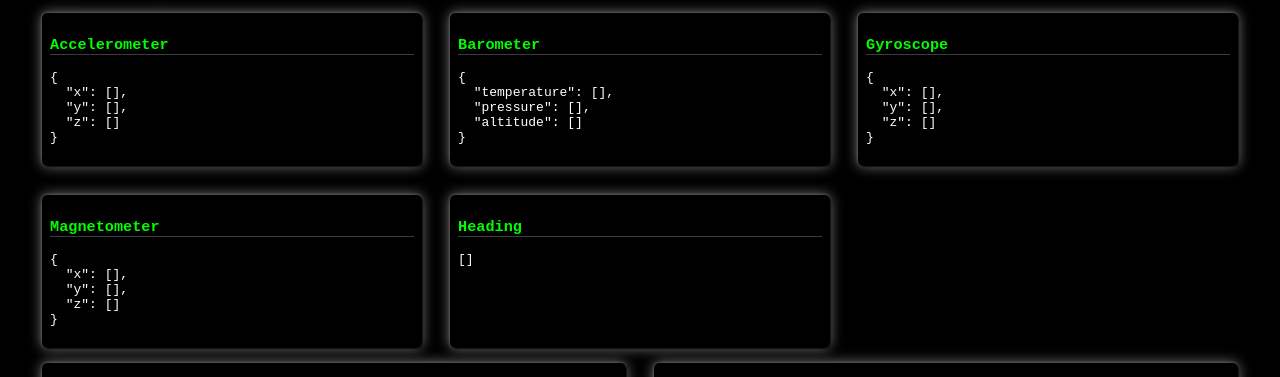
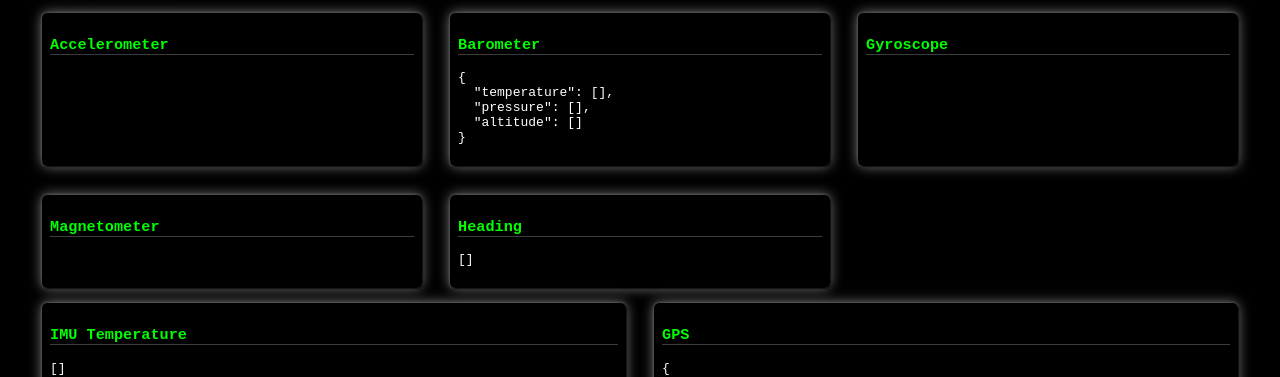
Before and after one commit to naterpotatoers/Custom-Telemetry-Interface, a React (Vite) app: page / in a window 1280 px wide. Shown: the part 1368-1745 px from the top of the page. Built offline with nearby package versions, Linux system fonts and the light colour scheme.

Commit message:
Simplified input JSON

```diff
--- a/src/mocks/ResponseMock.ts
+++ b/src/mocks/ResponseMock.ts
@@ -1,13 +1,15 @@
 export type ResponseMock = {
-  accel_x: number;
-  accel_y: number;
-  accel_z: number;
-  gyro_x: number;
-  gyro_y: number;
-  gyro_z: number;
-  magnetometer_x: number;
-  magnetometer_y: number;
-  magnetometer_z: number;
+  // accel_x: number;
+  // accel_y: number;
+  // accel_z: number;
+  // gyro_x: number;
+  // gyro_y: number;
+  // gyro_z: number;
+  // magnetometer_x: number;
+  // magnetometer_y: number;
+  // magnetometer_z: number;
+  roll: number;
+  pitch: number;
   heading: number;
   imu_temperature: number;
   barometer_temperature: number;
@@ -21,15 +23,17 @@ export type ResponseMock = {
 };
 
 export const MOCK_RESPONSE = {
-  accel_x: 0.0,
-  accel_y: 0.0,
-  accel_z: 0.0,
-  gyro_x: 0.0,
-  gyro_y: 0.0,
-  gyro_z: 0.0,
-  magnetometer_x: 0.0,
-  magnetometer_y: 0.0,
-  magnetometer_z: 0.0,
+  // accel_x: 0.0,
+  // accel_y: 0.0,
+  // accel_z: 0.0,
+  // gyro_x: 0.0,
+  // gyro_y: 0.0,
+  // gyro_z: 0.0,
+  // magnetometer_x: 0.0,
+  // magnetometer_y: 0.0,
+  // magnetometer_z: 0.0,
+  roll: 0.0,
+  pitch: 0.0,
   heading: 0.0,
   imu_temperature: 0.0,
   barometer_temperature: 0.0,
@@ -44,15 +48,17 @@ export const MOCK_RESPONSE = {
 
 export const MOCK_RESPONSE_ARRAY: ResponseMock[] = [
   {
-    accel_x: -0.00293,
-    accel_y: -0.002197,
-    accel_z: 1.015381,
-    gyro_x: 0.984192,
-    gyro_y: -0.312805,
-    gyro_z: 0.015259,
-    magnetometer_x: -3.863354,
-    magnetometer_y: 0.929701,
-    magnetometer_z: 5.573334,
+    // accel_x: -0.00293,
+    // accel_y: -0.002197,
+    // accel_z: 1.015381,
+    // gyro_x: 0.984192,
+    // gyro_y: -0.312805,
+    // gyro_z: 0.015259,
+    // magnetometer_x: -3.863354,
+    // magnetometer_y: 0.929701,
+    // magnetometer_z: 5.573334,
+    roll: 2.87601,
+    pitch: 12.44892,
     heading: 100.530731,
     imu_temperature: 26.319435,
     barometer_temperature: 22.8125,
@@ -65,15 +71,8 @@ export const MOCK_RESPONSE_ARRAY: ResponseMock[] = [
     gps_time: 0.0,
   },
   {
-    accel_x: -0.00293,
-    accel_y: -0.002197,
-    accel_z: 1.015381,
-    gyro_x: 0.984192,
-    gyro_y: -0.312805,
-    gyro_z: 0.015259,
-    magnetometer_x: -3.863354,
-    magnetometer_y: 0.929701,
-    magnetometer_z: 5.573334,
+    roll: 2.87601,
+    pitch: 12.44892,
     heading: 110.530731,
     imu_temperature: 26.319435,
     barometer_temperature: 22.8125,
@@ -86,15 +85,8 @@ export const MOCK_RESPONSE_ARRAY: ResponseMock[] = [
     gps_time: 0.0,
   },
   {
-    accel_x: -0.00293,
-    accel_y: -0.002197,
-    accel_z: 1.015381,
-    gyro_x: 0.984192,
-    gyro_y: -0.312805,
-    gyro_z: 0.015259,
-    magnetometer_x: -3.863354,
-    magnetometer_y: 0.929701,
-    magnetometer_z: 5.573334,
+    roll: 2.87601,
+    pitch: 12.44892,
     heading: 120.530731,
     imu_temperature: 26.319435,
     barometer_temperature: 22.8125,
@@ -107,15 +99,8 @@ export const MOCK_RESPONSE_ARRAY: ResponseMock[] = [
     gps_time: 12.0,
   },
   {
-    accel_x: -0.00293,
-    accel_y: -0.002197,
-    accel_z: 1.015381,
-    gyro_x: 0.984192,
-    gyro_y: -0.312805,
-    gyro_z: 0.015259,
-    magnetometer_x: -3.863354,
-    magnetometer_y: 0.929701,
-    magnetometer_z: 5.573334,
+    roll: 2.87601,
+    pitch: 12.44892,
     heading: 130.530731,
     imu_temperature: 26.319435,
     barometer_temperature: 22.8125,
@@ -128,15 +113,8 @@ export const MOCK_RESPONSE_ARRAY: ResponseMock[] = [
     gps_time: 15.0,
   },
   {
-    accel_x: -0.00293,
-    accel_y: -0.002197,
-    accel_z: 1.015381,
-    gyro_x: 0.984192,
-    gyro_y: -0.312805,
-    gyro_z: 0.015259,
-    magnetometer_x: -3.863354,
-    magnetometer_y: 0.929701,
-    magnetometer_z: 5.573334,
+    roll: 2.87601,
+    pitch: 12.44892,
     heading: 170.530731,
     imu_temperature: 26.319435,
     barometer_temperature: 22.8125,
@@ -149,15 +127,8 @@ export const MOCK_RESPONSE_ARRAY: ResponseMock[] = [
     gps_time: 16.0,
   },
   {
-    accel_x: -0.00293,
-    accel_y: -0.002197,
-    accel_z: 1.015381,
-    gyro_x: 0.984192,
-    gyro_y: -0.312805,
-    gyro_z: 0.015259,
-    magnetometer_x: -3.863354,
-    magnetometer_y: 0.929701,
-    magnetometer_z: 5.573334,
+    roll: 2.87601,
+    pitch: 12.44892,
     heading: 150.530731,
     imu_temperature: 26.319435,
     barometer_temperature: 22.8125,
--- a/src/pages/AstraeusInterface/AstraeusInterface.tsx
+++ b/src/pages/AstraeusInterface/AstraeusInterface.tsx
@@ -2,7 +2,7 @@ import { useRef, useState } from "react";
 import WifiButtons from "../InterfaceViewer/components/WifiButtons";
 import { HalfAngleGauge } from "./components/AngleGauges";
 import { MOCK_RESPONSE } from "../../mocks";
-import { getHistoryData, getPitch, getRoll, getYaw } from "./util";
+import { getHistoryData } from "./util";
 import { VerticalLinearGauge } from "./components/LinearGauges";
 import { ResponseMock } from "../../mocks/ResponseMock";
 import PrimaryFlightDisplay from "./components/PrimaryFlightDisplay";
@@ -15,21 +15,24 @@ export default function AstraeusInterface() {
   const [history, setHistory] = useState<ResponseMock[]>([]);
   const message = useRef<any>("");
 
-  const pitch = getPitch({
-    accel_x: status.accel_x,
-    accel_y: status.accel_y,
-    accel_z: status.accel_z,
-  });
+  const pitch = status.pitch;
+  // getPitch({
+  //   accel_x: status.accel_x,
+  //   accel_y: status.accel_y,
+  //   accel_z: status.accel_z,
+  // });
 
-  const roll = getRoll({
-    accel_y: status.accel_y,
-    accel_z: status.accel_z,
-  });
+  const roll = status.roll;
+  // getRoll({
+  //   accel_y: status.accel_y,
+  //   accel_z: status.accel_z,
+  // });
 
-  const yaw = getYaw({
-    mag_x: status.magnetometer_x,
-    mag_y: status.magnetometer_y,
-  });
+  const yaw = status.heading;
+  // getYaw({
+  //   mag_x: status.magnetometer_x,
+  //   mag_y: status.magnetometer_y,
+  // });
 
   return (
     <div className="section">
--- a/src/pages/AstraeusInterface/util.ts
+++ b/src/pages/AstraeusInterface/util.ts
@@ -1,21 +1,23 @@
 import { ResponseMock } from "../../mocks/ResponseMock";
 
 export type HistoryType = {
-  accelerometer: {
-    x: number[];
-    y: number[];
-    z: number[];
-  };
-  gyroscope: {
-    x: number[];
-    y: number[];
-    z: number[];
-  };
-  magnetometer: {
-    x: number[];
-    y: number[];
-    z: number[];
-  };
+  // accelerometer: {
+  //   x: number[];
+  //   y: number[];
+  //   z: number[];
+  // };
+  // gyroscope: {
+  //   x: number[];
+  //   y: number[];
+  //   z: number[];
+  // };
+  // magnetometer: {
+  //   x: number[];
+  //   y: number[];
+  //   z: number[];
+  // };
+  roll: number[];
+  pitch: number[];
   heading: number[];
   imu_temperature: number[];
   barometer: {
@@ -75,15 +77,17 @@ export function getYaw({
 export function getHistoryData(history: ResponseMock[]): HistoryType {
   return history.reduce(
     (acc: HistoryType, curr: ResponseMock) => {
-      acc.accelerometer.x.push(curr.accel_x);
-      acc.accelerometer.y.push(curr.accel_y);
-      acc.accelerometer.z.push(curr.accel_z);
-      acc.gyroscope.x.push(curr.gyro_x);
-      acc.gyroscope.y.push(curr.gyro_y);
-      acc.gyroscope.z.push(curr.gyro_z);
-      acc.magnetometer.x.push(curr.magnetometer_x);
-      acc.magnetometer.y.push(curr.magnetometer_y);
-      acc.magnetometer.z.push(curr.magnetometer_z);
+      // acc.accelerometer.x.push(curr.accel_x);
+      // acc.accelerometer.y.push(curr.accel_y);
+      // acc.accelerometer.z.push(curr.accel_z);
+      // acc.gyroscope.x.push(curr.gyro_x);
+      // acc.gyroscope.y.push(curr.gyro_y);
+      // acc.gyroscope.z.push(curr.gyro_z);
+      // acc.magnetometer.x.push(curr.magnetometer_x);
+      // acc.magnetometer.y.push(curr.magnetometer_y);
+      // acc.magnetometer.z.push(curr.magnetometer_z);
+      acc.pitch.push(curr.pitch);
+      acc.roll.push(curr.roll);
       acc.heading.push(curr.heading);
       acc.imu_temperature.push(curr.imu_temperature);
       acc.barometer.temperature.push(curr.barometer_temperature);
@@ -95,21 +99,23 @@ export function getHistoryData(history: ResponseMock[]): HistoryType {
       return acc;
     },
     {
-      accelerometer: {
-        x: [],
-        y: [],
-        z: [],
-      },
-      gyroscope: {
-        x: [],
-        y: [],
-        z: [],
-      },
-      magnetometer: {
-        x: [],
-        y: [],
-        z: [],
-      },
+      // accelerometer: {
+      //   x: [],
+      //   y: [],
+      //   z: [],
+      // },
+      // gyroscope: {
+      //   x: [],
+      //   y: [],
+      //   z: [],
+      // },
+      // magnetometer: {
+      //   x: [],
+      //   y: [],
+      //   z: [],
+      // },
+      pitch: [],
+      roll: [],
       heading: [],
       imu_temperature: [],
       barometer: {
```
